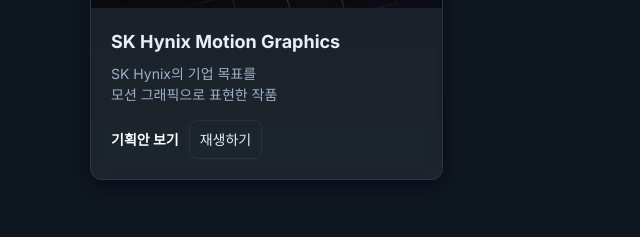
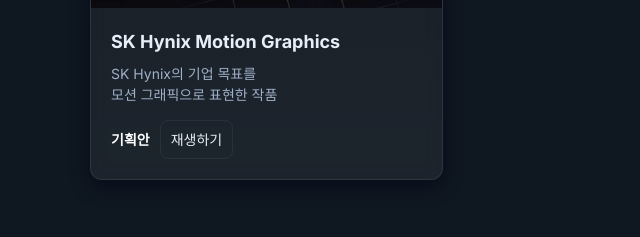
Before and after one commit to LJW0322/jwportfolio, a plain HTML site: page index.html in a window 1280 px wide. Shown: the part 2160-2397 px from the top of the page, 0-640 px from the left. Drawn offline with Linux system fonts and the light colour scheme.

Commit message:
Update index.html

```diff
--- a/index.html
+++ b/index.html
@@ -208,7 +208,7 @@
               <p>SK Hynix의 기업 목표를 <br> 모션 그래픽으로 표현한 작품</p>
             </div>
             <div class="card-actions">
-              <a class="link popup-trigger" href="sub/Hyniximg.html" target="_blank">기획안 보기</a>
+              <a class="link popup-trigger" href="sub/Hyniximg.html" target="_blank">기획안</a>
               <a class="btn-sm popup-trigger" href="https://youtu.be/KMbijzjFYsE" target="_blank">재생하기</a>
             </div>
           </div>
```
